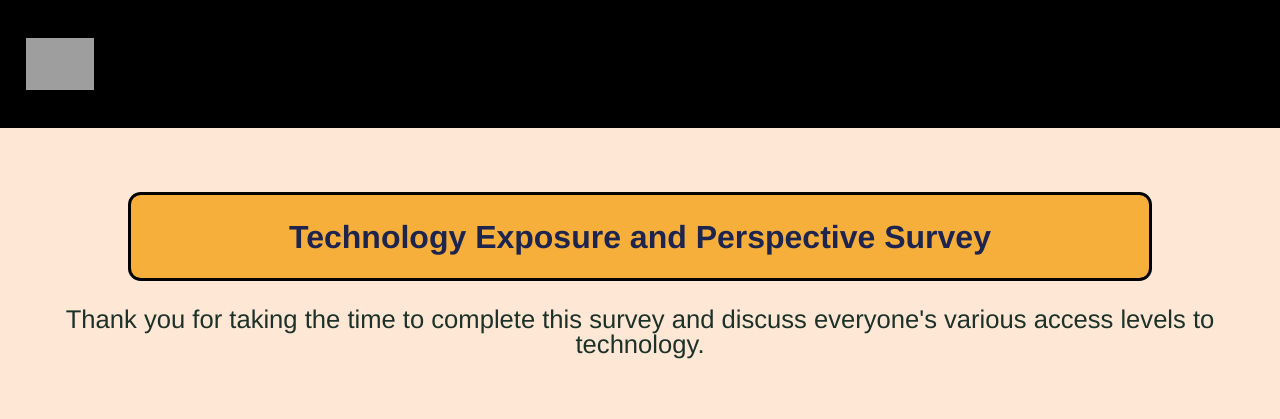
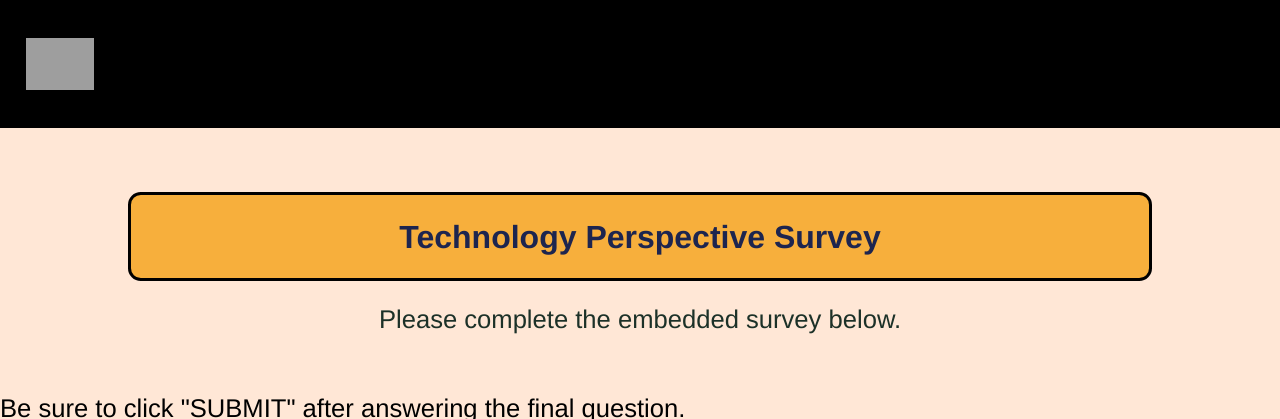
Before and after one commit to codefellows/tech-perspective-survey, a Node server app: page /survey/1 in a window 1280 px wide. Shown: the top 419 px of the page. Run offline with Node 20, Linux system fonts and the light colour scheme; grey boxes are pictures that could not be loaded.

Commit message:
Update survey.ejs
Provide directions for completing the survey.

```diff
--- a/views/pages/survey.ejs
+++ b/views/pages/survey.ejs
@@ -2,21 +2,21 @@
 <html lang="en">
 
 <head>
-  <title>Technology Survey Forms</title>
+  <title>Technology Perspective Survey</title>
   <%- include( '../layout/head' ) %>
 </head>
 
 <body>
   <%- include( '../layout/header' ) %>
   <div id="surveyHeader">
-      <h1>Technology Exposure and Perspective Survey</h1>
+      <h1>Technology Perspective Survey</h1>
   </div>
 
   <main>
     <div id="mainSurveyArea">
       <div>
-        <h2 class="surveyWelcome">Thank you for taking the time to complete this survey and discuss everyone's various
-          access levels to technology.</h2>
+        <h2 class="surveyWelcome">Please complete the embedded survey below.</h2>
+        <p>Be sure to click "SUBMIT" after answering the final question.</p>
       </div>
       <div id="surveybody">
         <iframe src="https://form.jotform.com/<%= id %>" style="width: 100%; height: 500px;" title= "Survey"></iframe>
```
